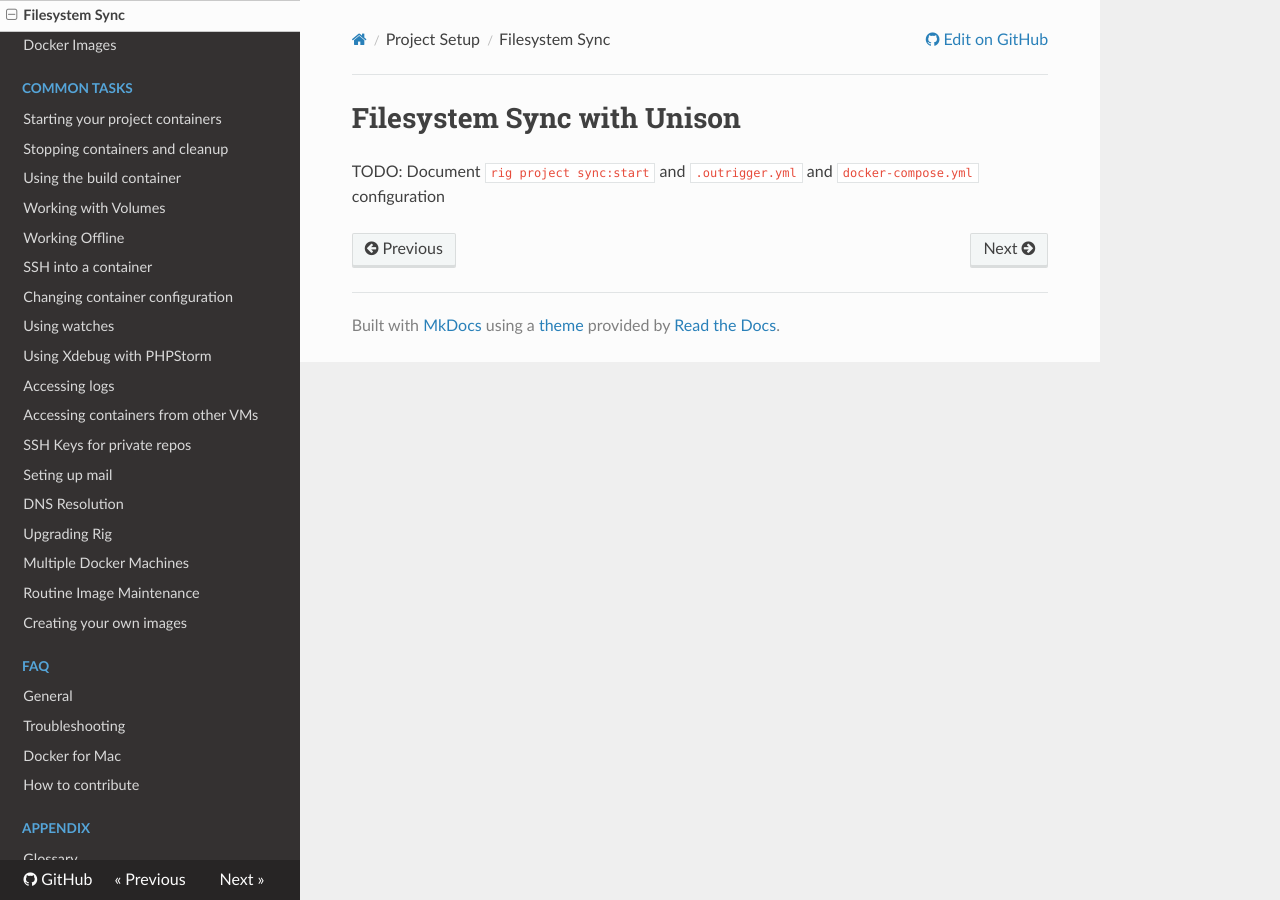
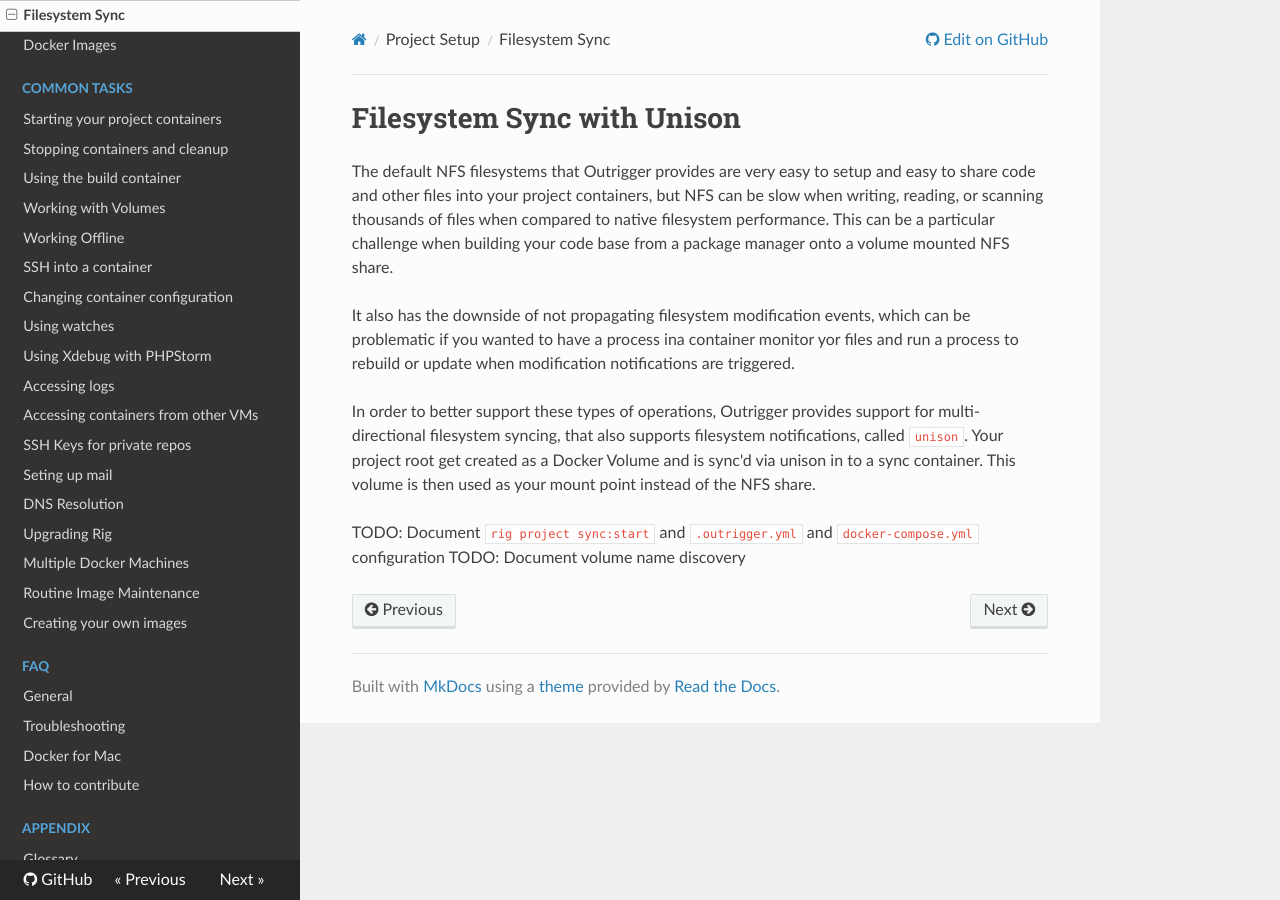
Before and after one commit to phase2/outrigger-docs, an MkDocs documentation site: the page built from docs/project-setup/filesystem-sync.md, in a window 1280 px wide. Built offline with MkDocs 1.6.1, drawn with Linux system fonts in a browser that asks for light colours; nearby versions of some CDN libraries; old or Windows-style settings are respelled for this version of MkDocs.

Commit message:
added some unison/sync background

```diff
--- a/docs/project-setup/filesystem-sync.md
+++ b/docs/project-setup/filesystem-sync.md
@@ -1,3 +1,17 @@
 # Filesystem Sync with Unison
 
+The default NFS filesystems that Outrigger provides are very easy to setup and easy to share code and other files into
+your project containers, but NFS can be slow when writing, reading, or scanning thousands of files when compared to
+native filesystem performance. This can be a particular challenge when building your code base from a package manager onto
+a volume mounted NFS share.
+
+It also has the downside of not propagating filesystem modification events, which can be problematic if you wanted to have
+a process ina  container monitor yor files and run a process to rebuild or update when modification notifications are triggered.
+
+In order to better support these types of operations, Outrigger provides support for multi-directional filesystem syncing,
+that also supports filesystem notifications, called `unison`.  Your project root get created as a Docker Volume and is
+sync'd via unison in to a sync container.  This volume is then used as your mount point instead of the NFS share.
+
+
 TODO: Document `rig project sync:start` and `.outrigger.yml` and `docker-compose.yml` configuration
+TODO: Document volume name discovery
```
